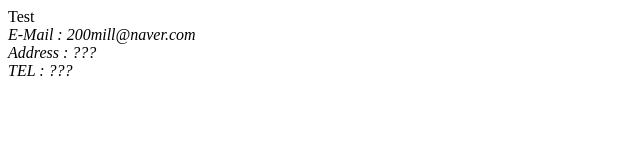
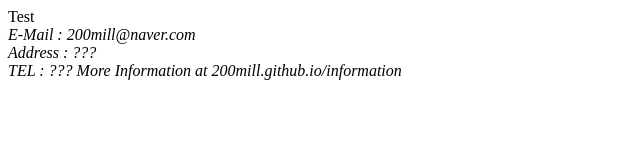
Before and after one commit to 200mill/200mill.github.io, a plain HTML site: page index.html in a window 1280 px wide. Shown: the whole page, without its empty margins (0-640 px from the left). Drawn offline with Linux system fonts and the light colour scheme.

Commit message:
Update index.html

```diff
--- a/index.html
+++ b/index.html
@@ -8,5 +8,6 @@ Test
 			E-Mail : 200mill@naver.com<br>
 			Address : ???<br>
 			TEL : ???
+	 		More Information at 200mill.github.io/information
 		</address>
 </html>
```
